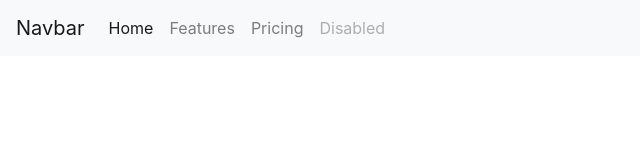
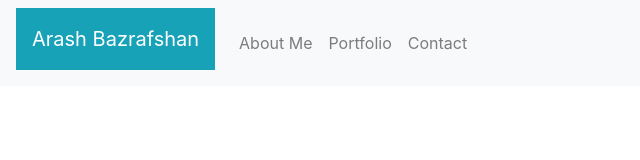
Before and after one commit to abazrafshan/Homework2-Responsive-Portfolio, a plain HTML site: page index.html in a window 1280 px wide. Shown: the whole page, without its empty margins (0-640 px from the left). Drawn offline with nearby package versions, Linux system fonts and the light colour scheme.

Commit message:
Added and modified Navbar

```diff
--- a/index.html
+++ b/index.html
@@ -6,28 +6,33 @@
     <meta name="viewport" content="width=device-width, initial-scale=1, shrink-to-fit=no">
     <link rel="stylesheet" href="https://stackpath.bootstrapcdn.com/bootstrap/4.4.1/css/bootstrap.min.css" integrity="sha384-Vkoo8x4CGsO3+Hhxv8T/Q5PaXtkKtu6ug5TOeNV6gBiFeWPGFN9MuhOf23Q9Ifjh" crossorigin="anonymous">
 </head>
+<body>
     <nav class="navbar navbar-expand-lg navbar-light bg-light">
-  <a class="navbar-brand" href="#">Navbar</a>
-  <button class="navbar-toggler" type="button" data-toggle="collapse" data-target="#navbarNav" aria-controls="navbarNav" aria-expanded="false" aria-label="Toggle navigation">
+        <a class="navbar-brand p-3 mb-2 bg-info text-white" href="#">Arash Bazrafshan</a>
+        <button class="navbar-toggler " type="button" data-toggle="collapse" data-target="#navbarNav" aria-controls="navbarNav" aria-expanded="false" aria-label="Toggle navigation">
             <span class="navbar-toggler-icon"></span>
         </button>
         <div class="collapse navbar-collapse" id="navbarNav">
             <ul class="navbar-nav">
-      <li class="nav-item active">
-        <a class="nav-link" href="#">Home <span class="sr-only">(current)</span></a>
+                <li class="nav-item">
+                    <a class="nav-link" href="#">About Me <span class="sr-only">(current)</span></a>
                 </li>
                 <li class="nav-item">
-        <a class="nav-link" href="#">Features</a>
+                    <a class="nav-link" href="#">Portfolio</a>
                 </li>
                 <li class="nav-item">
-        <a class="nav-link" href="#">Pricing</a>
-      </li>
-      <li class="nav-item">
-        <a class="nav-link disabled" href="#" tabindex="-1" aria-disabled="true">Disabled</a>
+                    <a class="nav-link" href="#">Contact</a>
                 </li>
             </ul>
         </div>
     </nav>
+    <div class="container">
 
 
+    </div>
+
+
+
+</body>
+
 </html>
```
Lines whose indentation alone changed are shown as unchanged.
